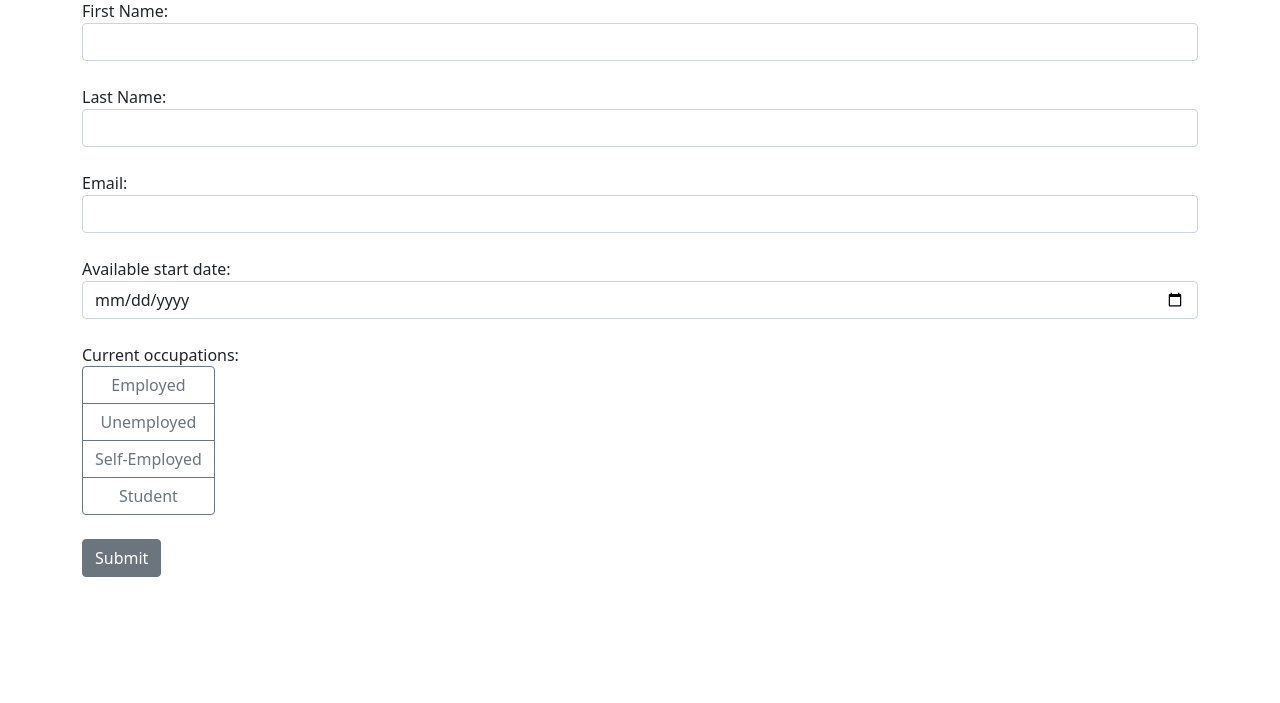
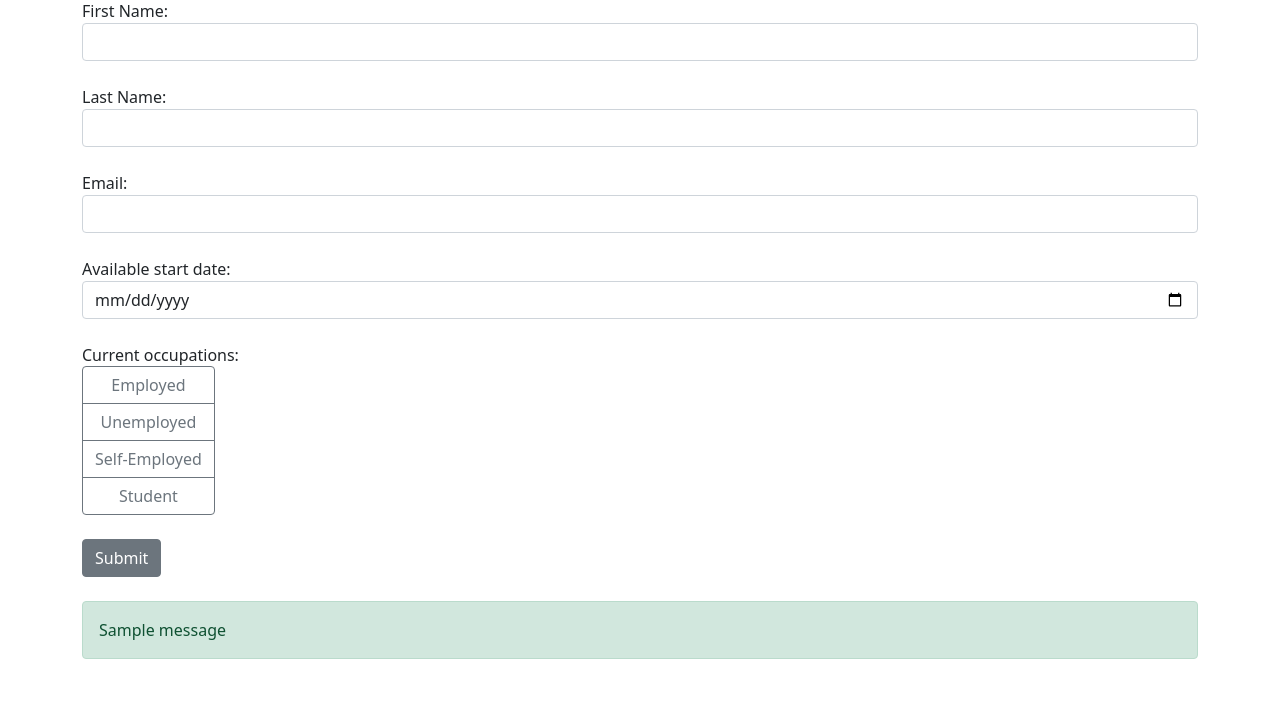
Before and after one commit to AndrewTechTips/Flask-Form, a Flask app: page / in a window 1280 px wide. Shown: the part 97-800 px from the top of the page. Run offline with Flask 3, Linux system fonts and the light colour scheme; tables that the repository leaves empty hold one stand-in row (values such as "Sample post"); one stand-in notice (Sample message) is shown.

Commit message:
add flash messaging for successful job application form submission

```diff
--- a/app.py
+++ b/app.py
@@ -1,4 +1,4 @@
-from flask import Flask, render_template, request
+from flask import Flask, render_template, request, flash
 from flask_sqlalchemy import SQLAlchemy
 from datetime import datetime
 
@@ -38,6 +38,8 @@ def index():
         db.session.add(form)
         db.session.commit()
 
+        flash(f"{first_name}, your form was submitted successfully", "success")
+
     return render_template("index.html")
 
 
--- a/templates/index.html
+++ b/templates/index.html
@@ -55,6 +55,16 @@
 
                 </div>
                 <button class="btn btn-secondary mb-4" type="submit">Submit</button>
+                {% with messages = get_flashed_messages() %}
+                {% if messages %}
+                <div class="alert alert-success">
+                    {% for message in messages %}
+                        {{ message }}
+                    {% endfor %}
+                </div>
+                {% endif %}
+                {% endwith %}
+
             </form>
         </div>
         <script src="https://code.jquery.com/jquery-3.6.0.min.js"></script>
```
